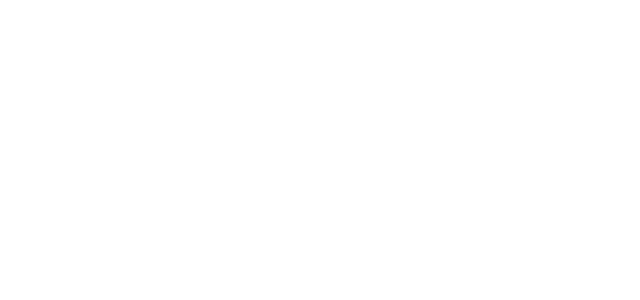
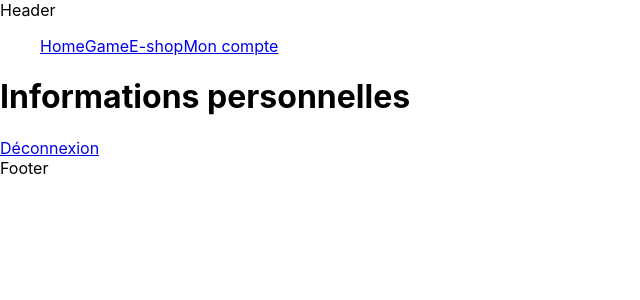
Before and after one commit to ThierryCode/SAYNA-REACT-SUPERMAN-102023, a React (Create React App) app: page /Moncompte/useraccount in a window 1280 px wide. Before the commit this address had no page. Shown: the top 300 px of the page, without its empty margins (0-640 px from the left). Built offline with nearby package versions, Linux system fonts and the light colour scheme.

Commit message:
Création du component nav, et liaison des component dans mon compte

```diff
--- a/src/App.js
+++ b/src/App.js
@@ -14,6 +14,7 @@
 import { Inscription } from './pages/Moncompte/Connexion/Inscription';
 import { Deconnexion } from './pages/Moncompte/Connexion/Deconnexion';
 import { Confirmation } from './pages/Eshop/Validation/Confirmation';
+import { Useraccount } from './pages/Moncompte/Useraccount/Useraccount';
 import './App.css';
 
 function App() {
@@ -34,9 +35,10 @@
             <Route path="confirmation" element={<Confirmation />}/>
           </Route>
           <Route path="/Moncompte" element={<Moncompte />}>
-          <Route path="connexion" element={<Connexion />}/>
-          <Route path="inscription" element={<Inscription />}/>
-          <Route path="deconnexion" element={<Deconnexion />}/>
+            <Route path="/Moncompte" index element={<Inscription />}/>
+            <Route path="connexion" element={<Connexion />}/>
+            <Route path="deconnexion" element={<Deconnexion />}/>
+            <Route path="useraccount" element={<Useraccount />}/>
           </Route>
           </Route>
         </Routes>
--- a/src/components/Nav/Navlink.jsx
+++ b/src/components/Nav/Navlink.jsx
@@ -1,10 +1,15 @@
 import React from 'react'
-
+import { Link } from 'react-router-dom'
 export const Navlink = () => {
   return (
     <>
     <nav>
-        NavBar
+        <ul>
+          <Link to="/">Home</Link>
+          <Link to="/Game">Game</Link>
+          <Link to="/eshop">E-shop</Link>
+          <Link to="/MonCompte">Mon compte</Link>
+        </ul>
     </nav>
     </>
   )
--- a/src/pages/Moncompte/Connexion/Connexion.jsx
+++ b/src/pages/Moncompte/Connexion/Connexion.jsx
@@ -1,7 +1,11 @@
 import React from 'react'
-
+import { Link } from 'react-router-dom'
 export const Connexion = () => {
   return (
-    <div>Connexion</div>
+    <>
+      <h1>Connexion</h1>
+      <Link to="/Moncompte">Inscrivez-vous ici</Link> <br/>
+      <Link to="/Moncompte/useraccount">espace utilisateur</Link>
+    </>
   )
 }
--- a/src/pages/Moncompte/Connexion/Inscription.jsx
+++ b/src/pages/Moncompte/Connexion/Inscription.jsx
@@ -1,7 +1,10 @@
 import React from 'react'
-
+import { Link } from 'react-router-dom'
 export const Inscription = () => {
   return (
-    <div>Inscription</div>
+    <>
+      <h1>Inscription</h1>
+      <Link to="/Moncompte/connexion">Connectez-vous ici</Link>
+    </>
   )
 }
--- a/src/pages/Moncompte/Moncompte.jsx
+++ b/src/pages/Moncompte/Moncompte.jsx
@@ -1,7 +1,7 @@
 import React from 'react'
-
+import { Outlet } from 'react-router-dom'
 export const Moncompte = () => {
   return (
-    <div>Moncompte</div>
+    <Outlet />
   )
 }
--- /dev/null
+++ b/src/pages/Moncompte/Useraccount/Useraccount.jsx
@@ -0,0 +1,10 @@
+import React from 'react'
+import { Link } from 'react-router-dom'
+export const Useraccount = () => {
+  return (
+    <>
+        <h1>Informations personnelles</h1>
+        <Link to="/Moncompte/deconnexion">Déconnexion</Link>
+    </>
+  )
+}
```
Also changed, not shown: src/components/Nav/nav.css (added).
